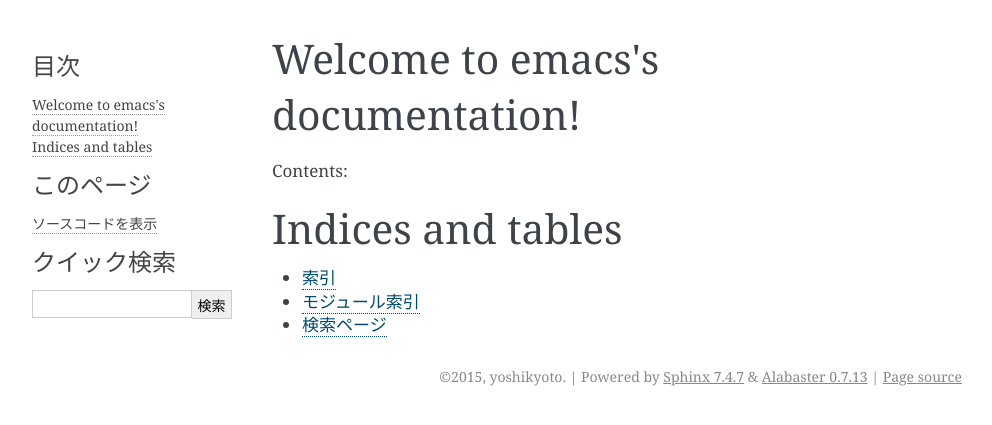
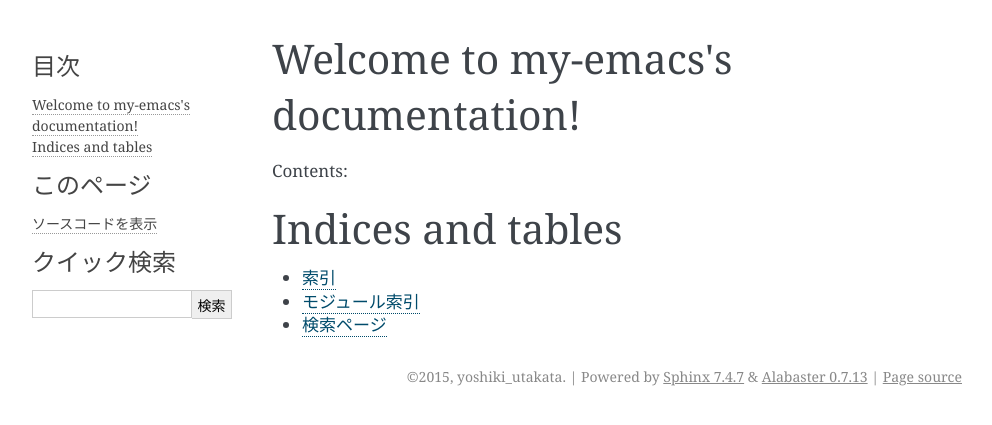
Before and after one commit to yoshikyoto/my-emacs-docs, a Sphinx documentation site: the page built from docs/index.rst, in a window 1280 px wide. Shown: the top 425 px of the page, without its empty margins (148-1140 px from the left). Built offline with Sphinx 7.4.7, drawn with Linux system fonts in a browser that asks for light colours.

Commit message:
プロジェクト名をmy-emacsに変更した

```diff
--- a/docs/conf.py
+++ b/docs/conf.py
@@ -1,7 +1,7 @@
 # -*- coding: utf-8 -*-
 #
-# emacs documentation build configuration file, created by
-# sphinx-quickstart on Fri Oct  2 23:11:40 2015.
+# my-emacs documentation build configuration file, created by
+# sphinx-quickstart on Fri Oct  2 23:29:25 2015.
 #
 # This file is execfile()d with the current directory set to its
 # containing dir.
@@ -36,8 +36,8 @@
 
 # The suffix(es) of source filenames.
 # You can specify multiple suffix as a list of string:
-# source_suffix = ['.rst', '.md']
-source_suffix = '.rst'
+source_suffix = ['.rst', '.md']
+# source_suffix = '.rst'
 
 # The encoding of source files.
 #source_encoding = 'utf-8-sig'
@@ -46,9 +46,9 @@
 master_doc = 'index'
 
 # General information about the project.
-project = u'emacs'
-copyright = u'2015, yoshikyoto'
-author = u'yoshikyoto'
+project = u'my-emacs'
+copyright = u'2015, yoshiki_utakata'
+author = u'yoshiki_utakata'
 
 # The version info for the project you're documenting, acts as replacement for
 # |version| and |release|, also used in various other places throughout the
@@ -200,7 +200,7 @@
 #html_search_scorer = 'scorer.js'
 
 # Output file base name for HTML help builder.
-htmlhelp_basename = 'emacsdoc'
+htmlhelp_basename = 'my-emacsdoc'
 
 # -- Options for LaTeX output ---------------------------------------------
 
@@ -222,8 +222,8 @@
 # (source start file, target name, title,
 #  author, documentclass [howto, manual, or own class]).
 latex_documents = [
-  (master_doc, 'emacs.tex', u'emacs Documentation',
-   u'yoshikyoto', 'manual'),
+  (master_doc, 'my-emacs.tex', u'my-emacs Documentation',
+   u'yoshiki\\_utakata', 'manual'),
 ]
 
 # The name of an image file (relative to this directory) to place at the top of
@@ -252,7 +252,7 @@
 # One entry per manual page. List of tuples
 # (source start file, name, description, authors, manual section).
 man_pages = [
-    (master_doc, 'emacs', u'emacs Documentation',
+    (master_doc, 'my-emacs', u'my-emacs Documentation',
      [author], 1)
 ]
 
@@ -266,8 +266,8 @@
 # (source start file, target name, title, author,
 #  dir menu entry, description, category)
 texinfo_documents = [
-  (master_doc, 'emacs', u'emacs Documentation',
-   author, 'emacs', 'One line description of project.',
+  (master_doc, 'my-emacs', u'my-emacs Documentation',
+   author, 'my-emacs', 'One line description of project.',
    'Miscellaneous'),
 ]
 
--- a/docs/index.rst
+++ b/docs/index.rst
@@ -1,10 +1,10 @@
-.. emacs documentation master file, created by
-   sphinx-quickstart on Fri Oct  2 23:11:40 2015.
+.. my-emacs documentation master file, created by
+   sphinx-quickstart on Fri Oct  2 23:29:25 2015.
    You can adapt this file completely to your liking, but it should at least
    contain the root `toctree` directive.
 
-Welcome to emacs's documentation!
-=================================
+Welcome to my-emacs's documentation!
+====================================
 
 Contents:
 
```
